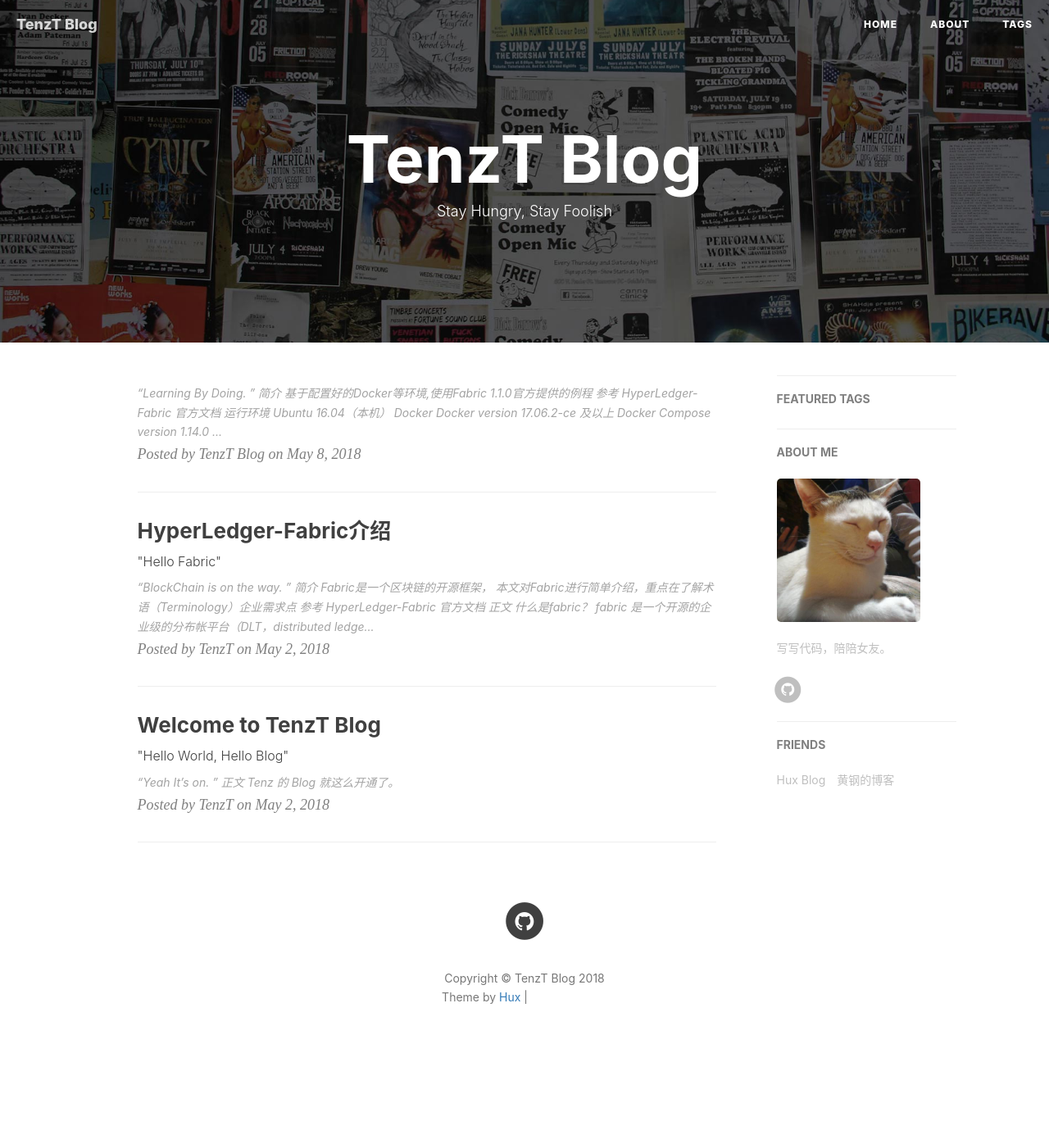
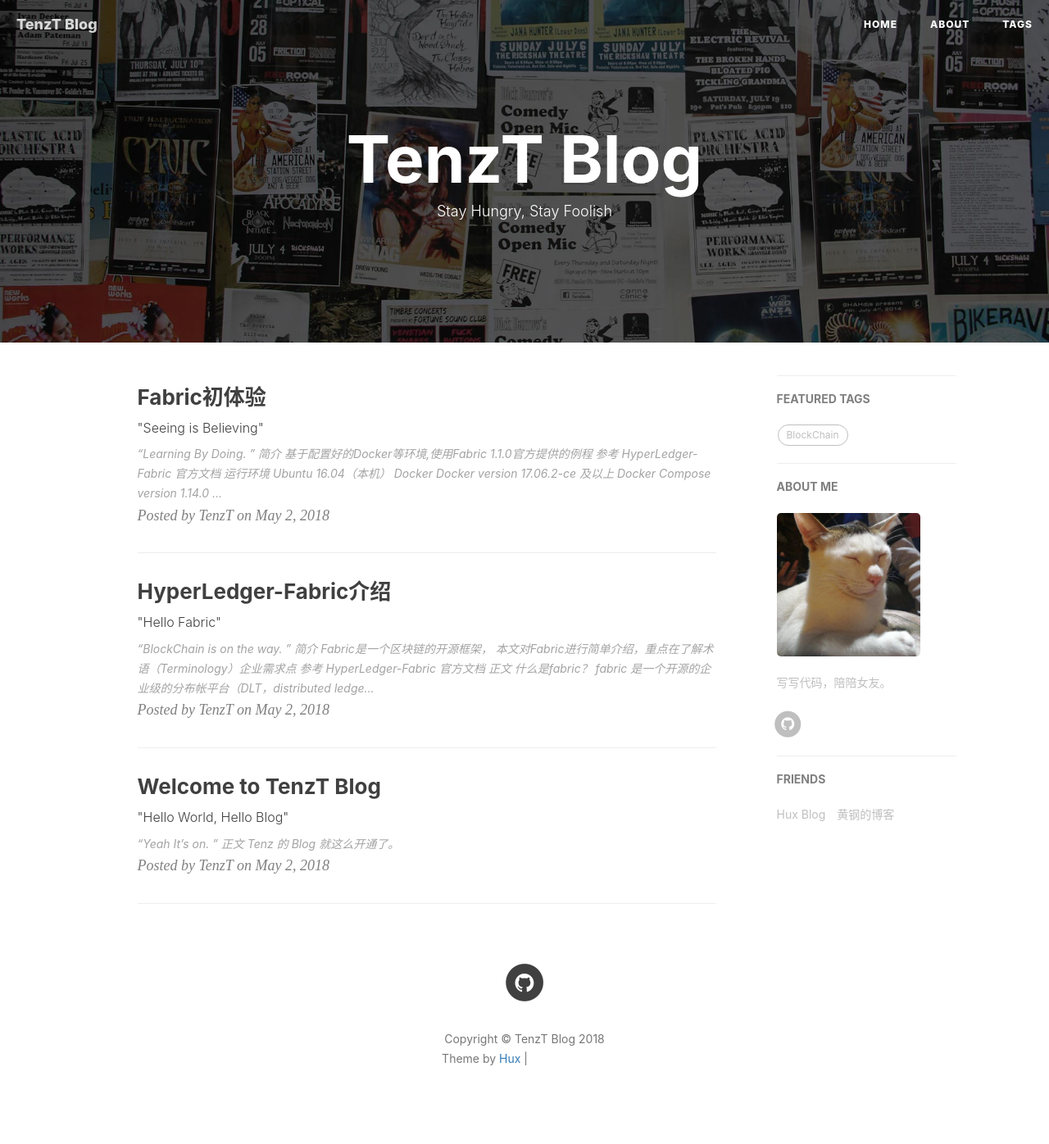
Before and after one commit to TenzT/TenzT.github.io, a Jekyll site: the page built from index.html, in a window 1280 px wide. Shown: the whole page at 82% size. Built offline with Jekyll 4.4.1, drawn with Linux system fonts in a browser that asks for light colours; nearby versions of some CDN libraries; the list of posts is cut into pages by our own code; comment, search, counter and statistics services are not loaded; before the commit the page ends 1321 px from its top, so only the background shows below that; grey boxes are pictures that could not be loaded.

Commit message:
GettingStart modified

```diff
--- a/_posts/2018-05-02-blockchain-fabric-GettingStart.markdown
+++ b/_posts/2018-05-02-blockchain-fabric-GettingStart.markdown
@@ -1,6 +1,6 @@
 ---
 layout:     post
-title:      "Fabric初体验
+title:      "Fabric初体验"
 subtitle:   " \"Seeing is Believing\""
 date:       2018-05-02 19:55:00
 author:     "TenzT"
```
